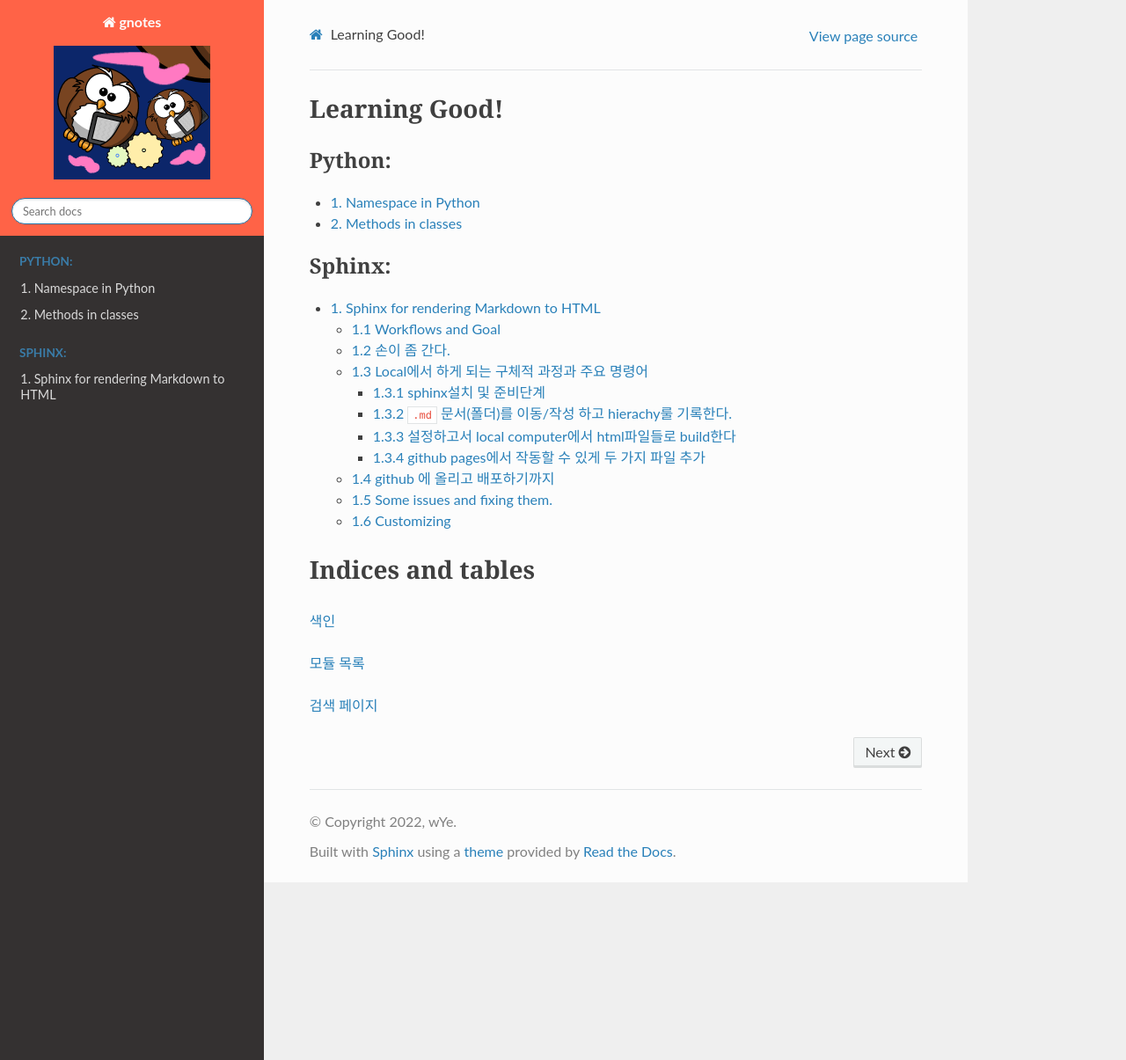
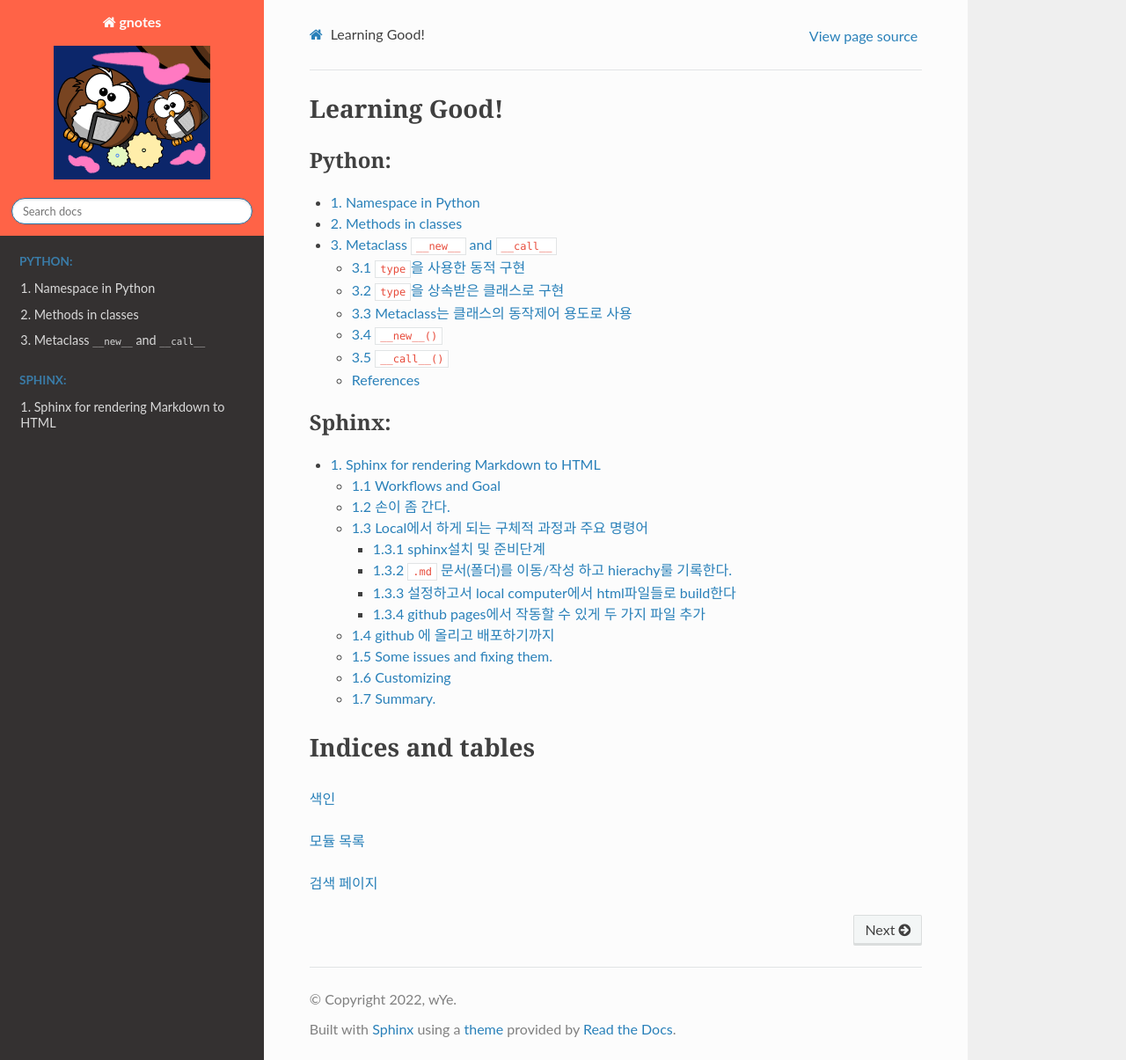
Before and after one commit to PhyCosmos/PhyCosmos.github.io, a Sphinx documentation site: the page built from docs/source/index.rst, in a window 1280 px wide and 1205 px high. Shown: the whole window at 88% size. Built offline with Sphinx 7.4.7 and the Read the Docs theme 2.0.0, drawn with Linux system fonts in a browser that asks for light colours; nearby versions of some CDN libraries; some web fonts are replaced; library files that are not in the unit come from our copies; some of the changed lines change nothing that is shown.

Commit message:
+metaclass_new_call

````diff
--- a/docs/source/index.rst
+++ b/docs/source/index.rst
@@ -12,6 +12,7 @@ Learning Good!
 
    python/namespace.md
    python/instance_class_static.md
+   python/metaclass_new_call.md
 
 .. toctree::
    :maxdepth: 3
--- /dev/null
+++ b/docs/source/python/metaclass_new_call.md
@@ -0,0 +1,245 @@
+# 3. Metaclass `__new__` and `__call__`
+클래스를 만드는 함수 또는 클래스이다. 그래서 두 가지 방식으로 구현할 수 있다.
+- `type`을 사용한 동적 구현
+- `type`을 상속받은 클래스로 구현(e.g. `abc.ABCMeta`)
+
+## 3.1 `type`을 사용한 동적 구현
+```python
+클래스 = type('클래스이름', (Base클래스튜플), {속성/메서드dict})
+```
+
+
+```python
+Hello = type('Hello', (), {}) # 비어있는 클래스 생성
+Hello # 클래스
+```
+
+
+
+
+    __main__.Hello
+
+
+
+
+```python
+h = Hello()
+h # 인스턴스
+```
+
+
+
+
+    <__main__.Hello at 0x7f02182e97c0>
+
+
+
+
+```python
+def replace(self, old, new):   # 클래스에 들어갈 메서드 정의 self
+    while old in self:
+        self[self.index(old)] = new
+
+# list 를 상속받고 속성 desc, 메서드 replace추가
+AdvancedList = type('AdvancedList', (list, ), {'desc': 'Advanced list', 'replace': replace})
+
+AdvancedList
+```
+
+    __main__.AdvancedList
+
+
+```python
+x = AdvancedList([1, 2, 3, 4, 5, 6, 7, 8, 9])
+x.desc
+```
+
+
+    'Advanced list'
+
+
+```python
+x.replace(3, 30)
+x
+```
+    [1, 2, 30, 4, 5, 6, 7, 8, 9]
+
+
+
+## 3.2 `type`을 상속받은 클래스로 구현
+```python
+class 메타클래스이름(type):
+    def __new__(metacls, name, bases, namespace):
+        코드
+```
+
+
+```python
+class MakeCalc(type):
+    def __new__(metacls, name, bases, namespace):
+        namespace['desc'] = 'Calculator Class'
+        namespace['add'] = lambda self, a, b: a + b
+        return type.__new__(metacls, name, bases, namespace)
+
+Calc = MakeCalc('Calc', (), {})
+Calc.__dict__
+```
+
+    mappingproxy({'desc': 'Calculator Class',
+                  'add': <function __main__.MakeCalc.__new__.<locals>.<lambda>(self, a, b)>,
+                  '__module__': '__main__',
+                  '__dict__': <attribute '__dict__' of 'Calc' objects>,
+                  '__weakref__': <attribute '__weakref__' of 'Calc' objects>,
+                  '__doc__': None})
+
+
+```python
+c = Calc()
+c.desc
+```
+
+    'Calculator Class'
+
+
+```python
+c.add(2, 5)
+```
+    7
+
+
+
+## 3.3 Metaclass는 클래스의 동작제어 용도로 사용
+- 다음의 sington 디자인 패턴으로  제어하는 경우
+- 추상클래스의 `abc.ABCMeta`
+
+
+```python
+# Singleton 패턴으로 제어하는 경우
+class Singleton(type):
+    __instances = {} # 클래스의 인스턴스 저장용
+    def __call__(cls, *args, **kwargs):
+        if cls not in cls.__instances:
+            cls.__instances[cls] = super().__call__(*args, **kwargs)
+        return cls.__instances[cls]
+
+class Hello(metaclass=Singleton):
+    pass
+
+a = Hello()
+b = Hello()
+a is b
+```
+
+    True
+
+
+
+## 3.4 `__new__()`
+
+|   | new 	                                                | init                                      |
+|:--|:------------------------------------------------------|:------------------------------------------|
+|1  | Called before init 	                                | Called after new                          |
+|2  | Accepts a type as the first argument 	                | Accepts an instance as the first argument |
+|3  | Is supposed to return an instance of the type received| Is not supposed to return anything        |
+|4  | Used to control instance creation 	                | Used to initialize instance variables     |
+
+
+```python
+# 1, 2, 3
+class Example1:      # class Example1(object):
+
+    def __init__(self):
+        print("__init__ called")
+        return None
+
+    def __new__(cls):
+        print("__new__ called")
+        return object.__new__(cls)
+
+example1 = Example1()
+```
+
+    __new__ called
+    __init__ called
+
+
+
+```python
+# 4 메타클래스가 아닌 클래스로 Singleton 구현(type 대신 object를 상속받는다)
+class Singleton2(object):      # class Singleton2:
+    __instances = None
+    def __new__(cls):
+        if cls.__instances is None:
+            print("creating...")
+            cls.__instances = object.__new__(cls)
+        return cls.__instances
+
+s = Singleton2()
+t = Singleton2()
+s, t
+```
+
+    creating...
+    (<__main__.Singleton2 at 0x7f0218338bb0>,
+     <__main__.Singleton2 at 0x7f0218338bb0>)
+
+
+
+## 3.5 `__call__()`
+- 클래스의 인스턴스를 function처럼 기동하게 하는 메서드이다. 즉, 인스턴스 `x`에 대하여
+
+```python
+x(arg1, arg2, ...)
+```
+
+는 다음을 줄여 쓴 것이다.
+
+```python
+x.__call__(arg1, arg2, ...)
+```
+
+
+```python
+class Example2:
+    def __init__(self):
+        print("Instance is created.")
+    def __call__(self):
+        print("Instance is called via __call__ method.")
+
+e2 = Example2()
+```
+
+    Instance is created.
+
+
+
+```python
+e2()
+```
+
+    Instance is called via __call__ method.
+
+
+
+```python
+class Example3:
+    def __init__(self):
+        print("Instance is created.")
+    def __call__(self, a, b):
+        print(f"{a} and {b} are typed.")
+
+e3 = Example3()
+whatistyped = e3('This', 'that')
+print(whatistyped)
+```
+
+    Instance is created.
+    This and that are typed.
+    None
+
+
+## References
+
+1. 남재윤, <a href="https://dojang.io/mod/page/view.php?id=2468">*파이썬 코딩도장, 47.9 메타클래스 사용하기*</a>, (2019)
+2. <a href="https://santoshk.dev/posts/2022/__init__-vs-__new__-and-when-to-use-them/">https://santoshk.dev/posts/2022/__init__-vs-__new__-and-when-to-use-them/</a>
+3. <a href="https://www.geeksforgeeks.org/__call__-in-python/">https://www.geeksforgeeks.org/__call__-in-python/</a>
--- a/docs/source/sphinx/setups.md
+++ b/docs/source/sphinx/setups.md
@@ -138,3 +138,28 @@ html_theme_options = {
     'style_nav_header_background': 'tomato',
 }
 ```
+
+## 1.7 Summary.
+테마를 살짝 수정하는 일은 `build/` 폴더에서 카피/수정한 것을 `source/`폴더의 대응하는 위치에 넣고 `make html` 명령으로 오버라이딩하면 된다.
+
+```
+    cd ParentFolder
+    git init RepositoryName
+    cd RepositoryName
+    echo "" >> .gitignore
+    mkdir docs
+    cd docs
+    git checkout --orphan gh-pages
+    git rm -rf
+
+    ParentFolder
+        ├── RepositoryName
+        │   ├── docs
+        │   │
+    # 1차 점검: welcome page
+    sphinx-build --version
+    make html
+    sphinx-build -b html docs/source/ docs/build/html
+    tomato
+    #2980B9 -> #EA6153
+```
````
Also changed, not shown: 16 other files.
